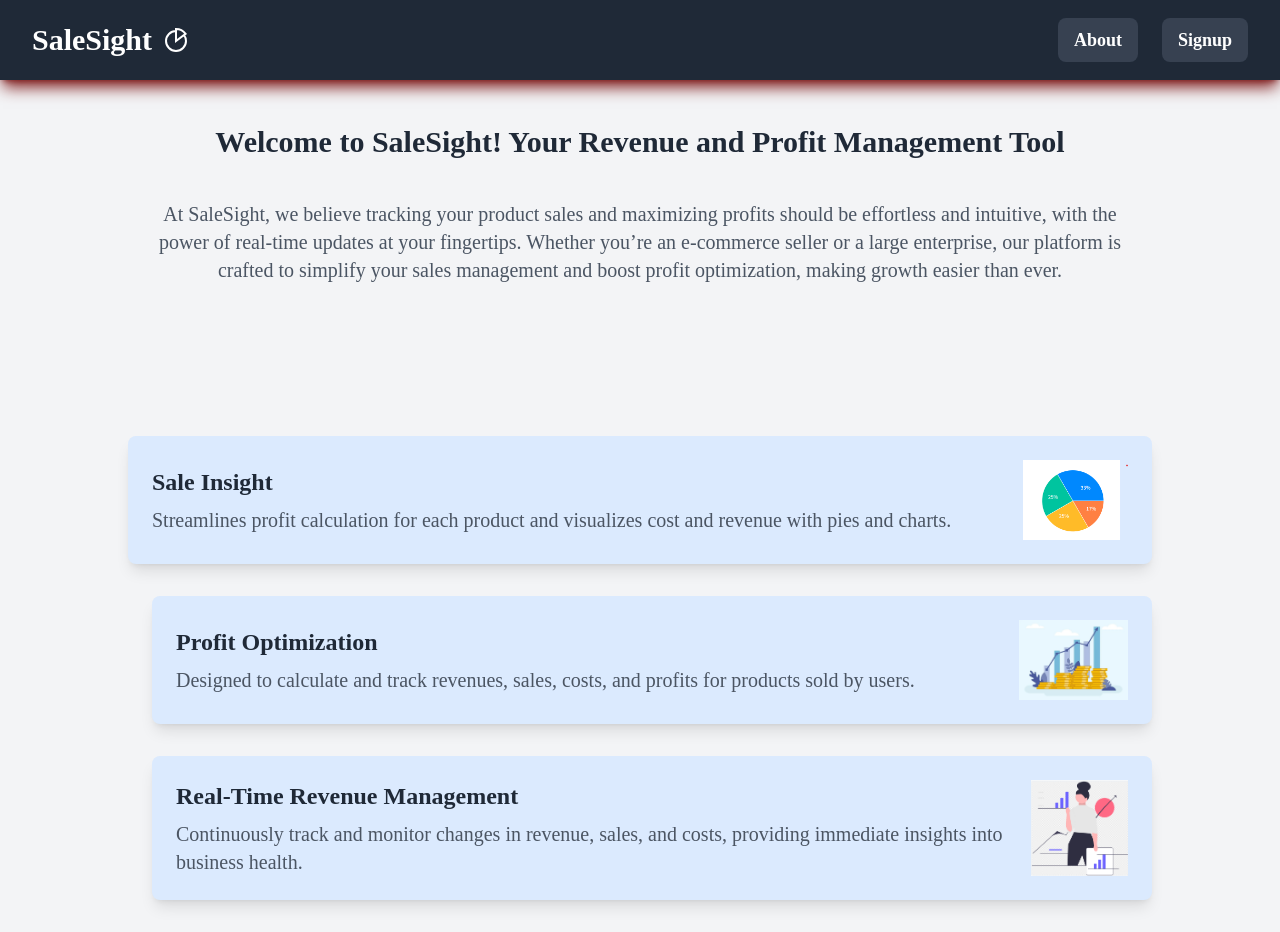
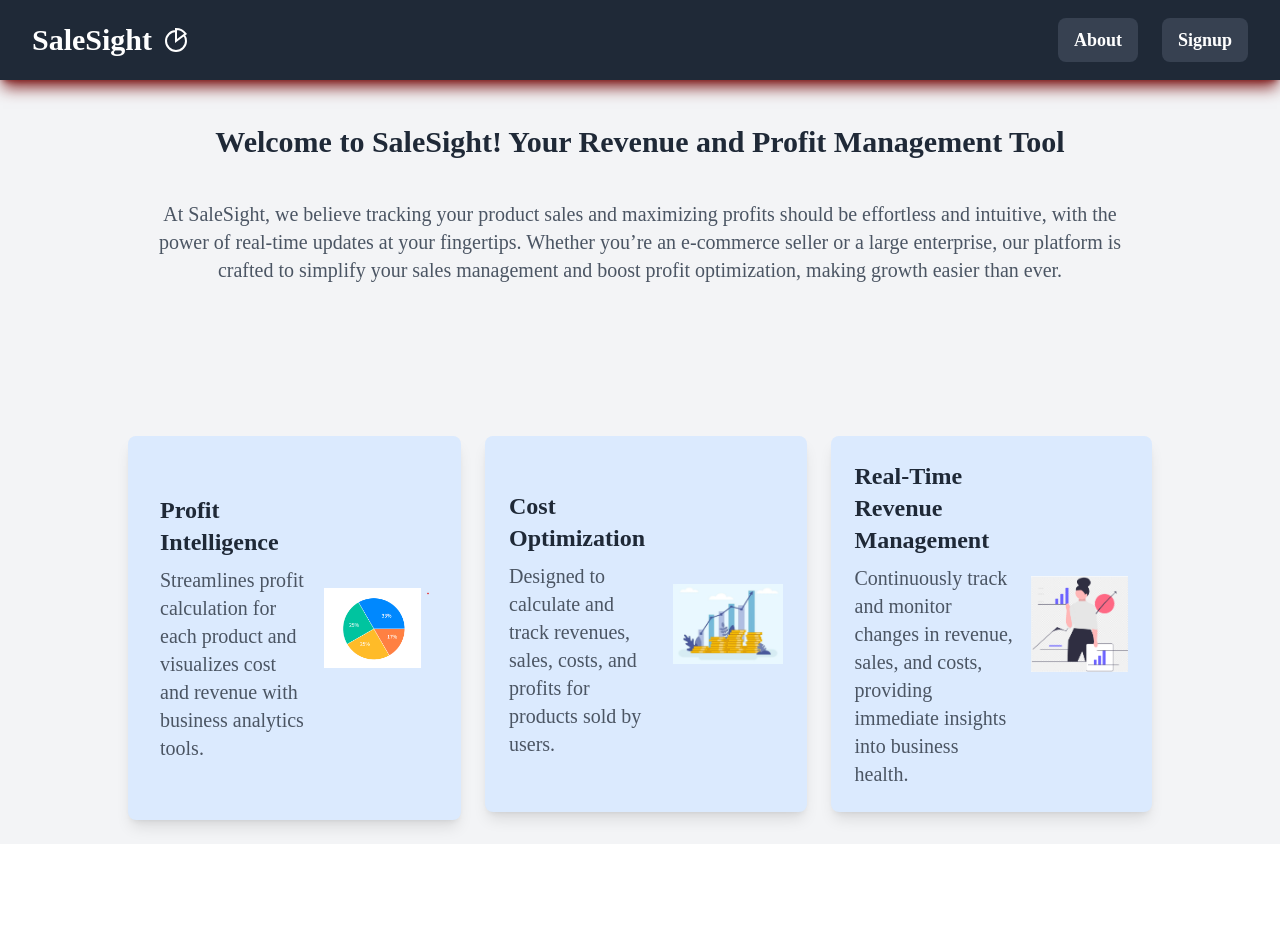
Before and after one commit to Gamze1314/SaleSight, a React (Create React App) app in the folder client/: page /about in a window 1280 px wide. After the commit the page ends 844 px from the top, so only its background shows below. Built offline with nearby package versions, Linux system fonts and the light colour scheme; no server answers.

Commit message:
About.js updated with tailwind classes

```diff
--- a/client/src/pages/About.js
+++ b/client/src/pages/About.js
@@ -15,39 +15,35 @@ import pie from "../assets/pie.png";
 import profit from "../assets/profit.png";
 import revenue from "../assets/revenue.png";
 
-
 function About() {
   const [message, setMessage] = useState("");
   const [loading, setLoading] = useState(true);
-  const [showCards, setShowCards] = useState(false);
+  const [cardVisible, setCardVisible] = useState([false, false, false]);
 
   useEffect(() => {
-    // Load welcome message asynchronously with a 2-second delay
     const messageTimer = setTimeout(() => {
       setMessage(
         "Welcome to SaleSight! Your Revenue and Profit Management Tool"
       );
       setLoading(false);
-    }, 2000);
+    }, 1000);
 
-    // Show cards after another 3 seconds
-    const cardsTimer = setTimeout(() => {
-      setShowCards(true);
-    }, 5000); // 2000 ms for message + 3000 ms for card display
+    cardVisible.forEach((_, index) => {
+      setTimeout(() => {
+        setCardVisible((prev) => {
+          const newVisibility = [...prev];
+          newVisibility[index] = true;
+          return newVisibility;
+        });
+      }, (index + 1) * 1000 + 1000);
+    });
 
-    // Cleanup the timers on component unmount
-    return () => {
-      clearTimeout(messageTimer);
-      clearTimeout(cardsTimer);
-    };
-  }, []); // Empty dependency array to run only on mount
-
-  // show cards 1 seconds after one card mounted.
+    return () => clearTimeout(messageTimer);
+  }, []);
 
   return (
     <>
       <LogInNavBar />
-      {/*  flex-col stacks elements vertically */}
       <div className="flex flex-col justify-center bg-gray-100 min-h-screen pt-3">
         <div className="h-content-height flex-col flex items-center justify-center mb-6 transition-shadow duration-300 ease-in-out hover:shadow-red-900">
           {loading ? (
@@ -70,49 +66,43 @@ function About() {
         </div>
 
         {/* Key Points Section */}
-        {showCards && ( // Show cards only when showCards is true
-          <div className="flex flex-col justify-center space-x-6 max-w-5xl mx-auto">
-            {/* Card 1: Sale Insight */}
-            <div className="bg-blue-100 rounded-lg shadow-lg p-6 flex flex-row items-center justify-between mb-8 transition-shadow duration-300 ease-in-out hover:shadow-red-900">
-              {/* Text Content */}
+        <div className="flex justify-center space-x-6 max-w-5xl mx-auto">
+          {cardVisible[0] && (
+            <div className="bg-blue-100 rounded-lg shadow-lg p-8 flex flex-row items-center justify-between mb-6 transition-shadow duration-300 ease-in-out hover:shadow-red-900 w-full max-w-md">
               <div className="flex flex-col">
                 <h2 className="text-2xl font-bold text-gray-800">
-                  Sale Insight
+                  Profit Intelligence
                 </h2>
                 <p className="text-gray-600 mt-2 text-xl">
                   Streamlines profit calculation for each product and visualizes
-                  cost and revenue with pies and charts.
+                  cost and revenue with business analytics tools.
                 </p>
               </div>
-
-              {/* Image on the right */}
               <img src={pie} alt="Sale Insight" className="h-20 ml-4" />
             </div>
+          )}
 
-            {/* Card 2: Profit Optimization */}
-            <div className="bg-blue-100 rounded-lg shadow-lg p-6 flex flex-row items-center justify-between mb-8 transition-shadow duration-300 ease-in-out hover:shadow-red-900">
-              {/* Text Content */}
+          {cardVisible[1] && (
+            <div className="bg-blue-100 rounded-lg shadow-lg p-6 flex flex-row items-center justify-between mb-8 transition-shadow duration-300 ease-in-out hover:shadow-red-900 w-full max-w-md">
               <div className="flex flex-col">
                 <h2 className="text-2xl font-bold text-gray-800">
-                  Profit Optimization
+                  Cost Optimization
                 </h2>
                 <p className="text-gray-600 mt-2 text-xl">
                   Designed to calculate and track revenues, sales, costs, and
                   profits for products sold by users.
                 </p>
               </div>
-
-              {/* Image on the right */}
               <img
                 src={profit}
                 alt="Profit Optimization"
                 className="h-20 ml-4"
               />
             </div>
+          )}
 
-            {/* Card 3: Real-Time Revenue Management */}
-            <div className="bg-blue-100 rounded-lg shadow-lg p-6 flex flex-row items-center justify-between mb-8 transition-shadow duration-300 ease-in-out hover:shadow-red-900">
-              {/* Text Content */}
+          {cardVisible[2] && (
+            <div className="bg-blue-100 rounded-lg shadow-lg p-6 flex flex-row items-center justify-between mb-8 transition-shadow duration-300 ease-in-out hover:shadow-red-900 w-full max-w-md">
               <div className="flex flex-col">
                 <h2 className="text-2xl font-bold text-gray-800">
                   Real-Time Revenue Management
@@ -122,16 +112,14 @@ function About() {
                   costs, providing immediate insights into business health.
                 </p>
               </div>
-
-              {/* Image on the right */}
               <img
                 src={revenue}
                 alt="Real-Time Revenue Management"
                 className="h-24 ml-4"
               />
             </div>
-          </div>
-        )}
+          )}
+        </div>
       </div>
     </>
   );
```
Also changed, not shown: 1 other file (tests, documents, lock files or other folders).
